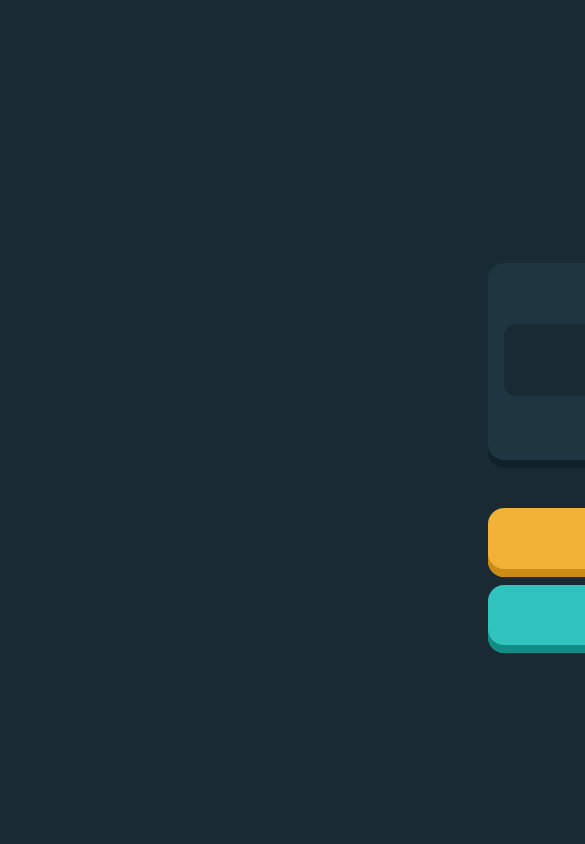
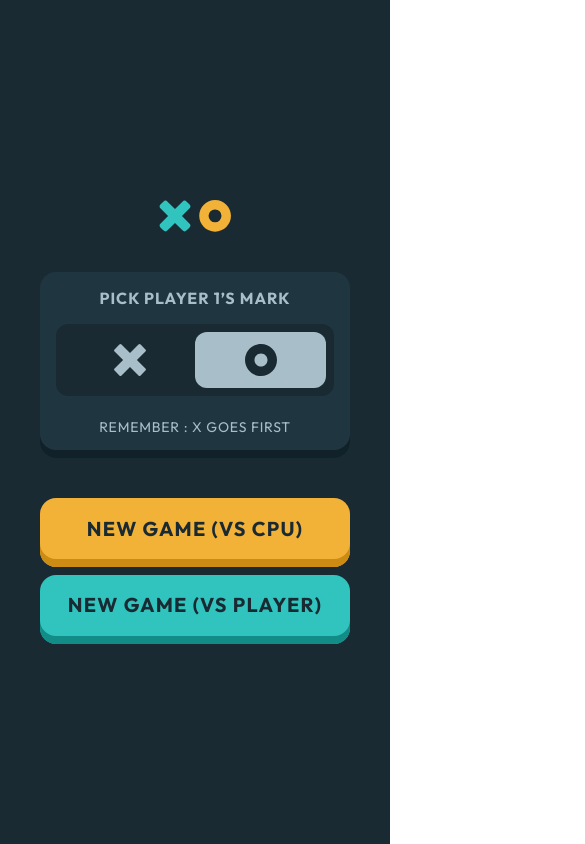
Before and after one commit to mujabom/tic-tac-toe, a React (Vite) app: page / in a window 390 px wide. Shown: the top 844 px of the page, 585 px wide, since content can reach past the window. Built offline with nearby package versions, Linux system fonts and the light colour scheme.

Commit message:
responsive

```diff
--- a/src/App.tsx
+++ b/src/App.tsx
@@ -3,7 +3,7 @@
 export default function App() {
   return (
     // <div className="min-h-screen grid place-items-center bg-cd-navy">
-    <div className="w-[90rem] h[56.25rem] min-h-screen grid place-items-center font-outfit text-cl-silver text-body bg-cd-navy">
+    <div className=" min-h-screen px-10 flex justify-center items-center font-outfit text-cl-silver text-body bg-cd-navy">
       <NewGameMenu />
     </div>
   );
--- a/src/UI/Button.tsx
+++ b/src/UI/Button.tsx
@@ -20,7 +20,7 @@
 
   const variantClass =
     variant === "primary"
-      ? "text-heading-s rounded-2xl pb-2 w-[29rem] h-[4.3rem]"
+      ? "text-heading-s rounded-2xl pb-2 w-[29rem] h-[4.3rem] max-w-full"
       : "text-heading-xs  p-3 rounded-[0.6rem] pb-4";
 
   function getShadow() {
--- a/src/components/NewGameMenu.tsx
+++ b/src/components/NewGameMenu.tsx
@@ -1,21 +1,27 @@
+import { useState } from "react";
 import Button from "../UI/Button";
 import O from "../asset/icon-o.svg?react";
 import X from "../asset/icon-x.svg?react";
 import Logo from "../asset/logo.svg?react";
 
 export function NewGameMenu() {
+  const [player1Mark, setPlayer1Mark] = useState<'o'|'x'>("o");
+  function getClassNames(mark: 'o'|'x') {
+    return `xo-menu ${player1Mark === mark ? "active" : "inactive"}`;
+  }
+
   return (
-    <div className="flex flex-col gap-10">
+    <div className="flex flex-col gap-10 max-w-full">
       <div className="flex flex-row justify-center">
         <Logo />
       </div>
-      <div className="w-[460px] h-[205px] p-4 bg-cd-semi-navy rounded-2xl justify-between shadow-i-navy flex flex-col items-center">
+      <div className="gap-4 p-4 bg-cd-semi-navy rounded-2xl justify-between shadow-i-navy flex flex-col items-center">
         <p className="text-heading-xs">PICK PLAYER 1’S MARK</p>
         <div className="w-full flex justify-center bg-cd-navy p-2 rounded-xl">
-          <button className="xo-menu inactive">
+          <button onClick={()=>setPlayer1Mark('x')} className={getClassNames('x')}>
             <X className="w-8" />
           </button>
-          <button className="xo-menu active">
+          <button onClick={()=>setPlayer1Mark('o')} className={getClassNames('o')}>
             <O className="w-8" />
           </button>
         </div>
```
Also changed, not shown: src/index.css (line endings or trailing spaces).
